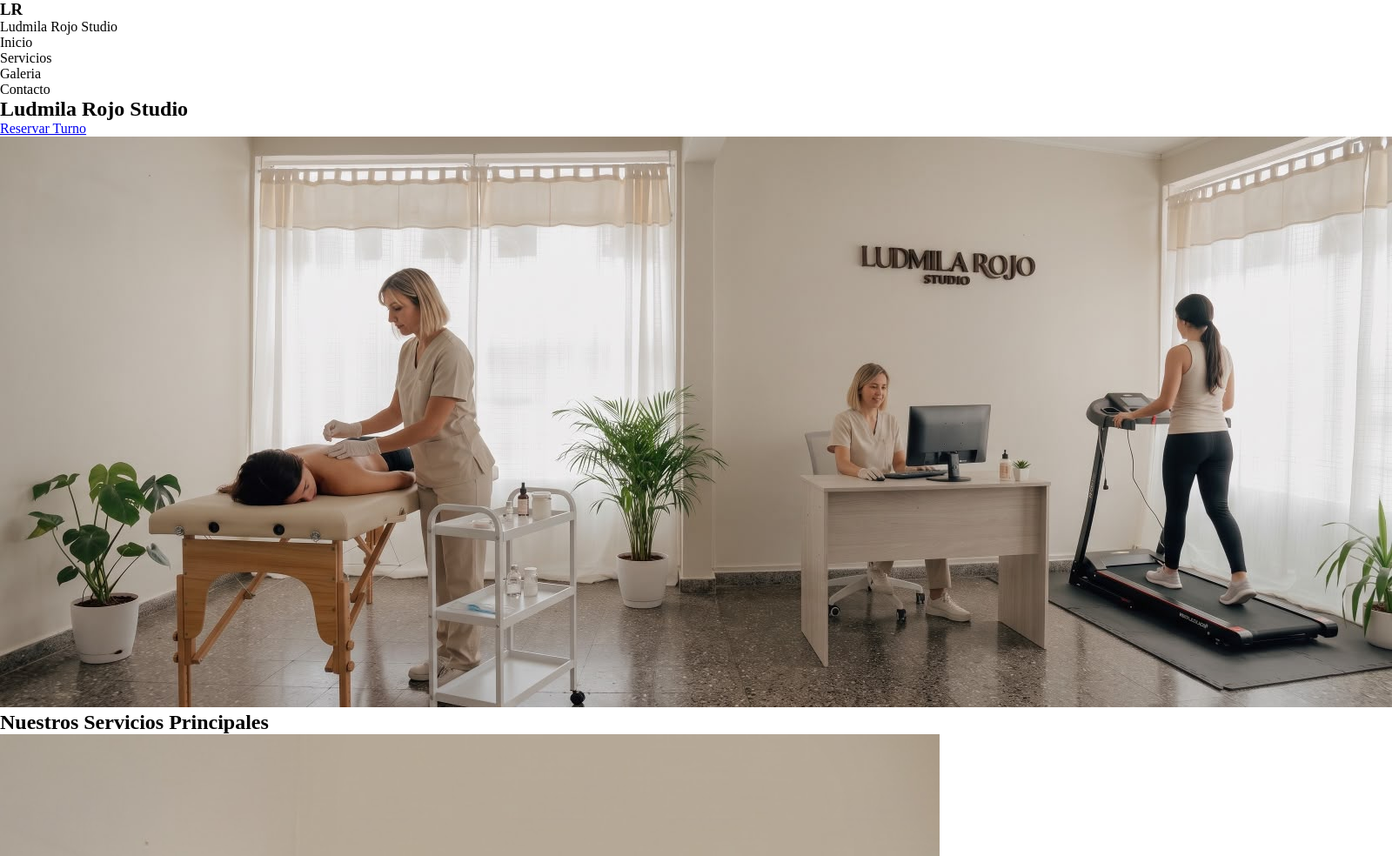
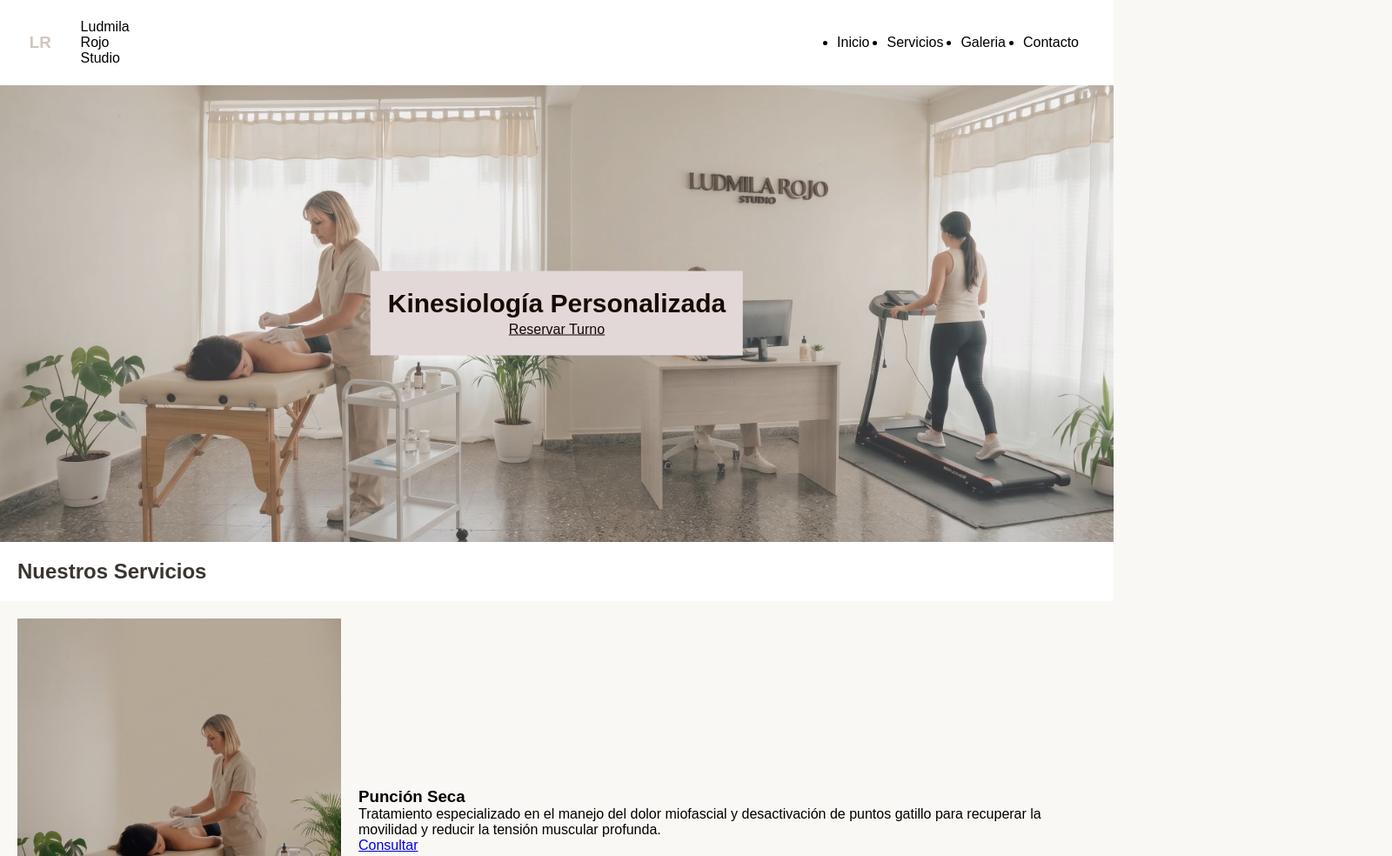
Before and after one commit to kinesiologarojoludmila-spec/lr-studio, a plain HTML site: page index.html in a window 1280 px wide. Shown: the top 984 px of the page at 87% size, 1600 px wide, since content can reach past the window. Drawn offline with Linux system fonts and the light colour scheme.

Commit message:
add: css header , section hero y cards

```diff
--- a/css/style.css
+++ /dev/null
@@ -1,34 +0,0 @@
-/* --- RESET --- */
-* {
-    margin: 0;
-    padding: 0;
-    box-sizing: border-box;
-}
-
-
-
-
-
-  <!--HEADER/NAVEGACIÓN-->
-
-
-
-
-
-  <!-- 1. SECCIÓN HERO (INICIO) -->
-
-
-
-
-
-
-
-  <!-- 2. SECCIÓN DE TARJETAS (CARDS) -->
-
-
-
-
-
-
-
-  <!-- 4. SECCIÓN DE CONTACTO (FORMULARIO) -->
--- a/index.html
+++ b/index.html
@@ -4,77 +4,79 @@
     <meta charset="UTF-8">
     <meta name="viewport" content="width=device-width, initial-scale=1.0">
     <title>Ludmila Rojo Studio</title>
-    <link rel="stylesheet" href="/css/style.css">
+    <link rel="stylesheet" href="style.css"
     <link href="https://fonts.googleapis.com/css2?family=Inter:wght@300;400;500;600&display=swap" rel="stylesheet">
 
 </head>
 <body>
 
     <!--HEADER/NAVEGACIÓN-->
-    <header>
-        <div class="logo-conteniner">
+    <header class="site-header">
+        <div id="site-header">
+            <div id=""logo-conteniner">
             <h3>LR</h3>
-            <span class="name">Ludmila Rojo Studio</span>
-        </div>
-        <nav class="nav-menu">
-            <ul>
+            <span class="name">Ludmila Rojo <br>Studio</span>
+            </div>
+            <nav id="nav-menu">
+            <ul class="navegacion">
                 <li>Inicio</li>
                 <li>Servicios</li>
                 <li>Galeria</li>
                 <li>Contacto</li>
             </ul>
-        </nav>
+            </nav>
+        </div>
     </header>
 
 
     <main>
         <!-- 1. SECCIÓN HERO (INICIO) -->
-        <section id="inicio" class="hero-section">
-            <div class="hero-content">
-                <h1 class="hero-title">Ludmila Rojo Studio</h1>
-                <a href="contacto" class="cta-button">Reservar Turno</a>
-            </div>
-            <div>
-                <img src="/assets/img/imgfondo-hero.jpeg" alt="imagen de mi consultorio y los diferentes servicios" loading="eager">
+        <section class="hero-section">
+            <div class="img-container">
+                <img class="hero-img" src="assets/img/imgfondo-hero.jpeg" alt="imagen de mi consultorio y los diferentes servicios" loading="eager">
+                <div class="hero-content">
+                    <h1 class="hero-title">Kinesiología Personalizada</h1>
+                    <a href="contacto" class="cta-button">Reservar Turno</a>
             </div>
         </section>
 
         <!-- 2. SECCIÓN DE TARJETAS (CARDS) -->
-        <section id= "servicios" class="cards-section">
-            <h2 class="section title">Nuestros Servicios Principales</h2>
+        <section class="servicios-cards">
+            <h2>Nuestros Servicios </h2>
             <div class="cards-conteiner">
-
-                <!--Tarjeta 1:Punción Seca-->
                 <article class="card">
-                    <img class="img-ps" src="/assets/img/img-puncion.jpg" alt="Sesión de Punción Seca"
+                    <img src="assets/img/img-puncion.jpg" alt="Sesión de Punción Seca" class="card-img">
                     <div class="card-body">
                         <h3>Punción Seca</h3>
-                        <p>Tratamiento especializado en el manejo del dolor miofascial y desactivación de puntos gatillo para recuperar la movilidad y reducir la tensión muscular profunda.</p>
+                        <p class="card-text">Tratamiento especializado en el manejo del dolor miofascial y desactivación de puntos gatillo para recuperar la movilidad y reducir la tensión muscular profunda.</p>
+                        <a href="#contacto" class="card-btn">Consultar</a>
                     </div>
                 </article>
-                <!--Tarjeta 2:Plantillas Ebers-->
+
                 <article class="card">
-                    <img class="img-ps" src="/assets/img/img-plantillas.jpg" alt="Sesión de Evaluación de la Pisada"
+                    <img src="assets/img/img-plantillas.jpg" alt="Sistema innovador Ebers de evaluación intra calzado" class="card-img">
                     <div class="card-body">
                         <h3>Plantillas Ebers (Nanotecnología)</h3>
-                        <p>Innovador sistema de evaluación intra-calzado asistido por nanotecnología para el diseño de plantillas ortopédicas personalizadas de alta precisión biomecánica.</p>
+                        <p class="card-text">Innovador sistema de evaluación intra-calzado asistido por nanotecnología para el diseño de plantillas ortopédicas personalizadas de alta precisión biomecánica.</p>
+                        <a href="#contacto" class="card-btn">Ver más</a>
                     </div>
                 </article>
+
             </div>
 
-        </section>
 
-        <section id="galeria" class="gallery-section">
+
+        <!-- <section id="galeria" class="gallery-section">
             <h2 class="section-title">Espacio y Práctica Profesional</h2>
             <div class="gallery-mosaic">
-                <img src="/assets/img/img-consul.jpeg" alt="Consultorio minimalista" class="gallery-img">
-                <img src="/assets/img/img-ebers-cinta.jpeg" alt="Evaluación de la Pisada Dinámica y estática" class="gallery-img">
-                <img src="/assets/img/img-eberscerca.jpeg" alt="Detalle de aparatología" class="gallery-img">
-                <img src="/assets/img/img-ps-talon.jpeg" alt="Sesión punción Seca" class="gallery-img">
-                <img src="/assets/img/img-plantillas.jpg" alt="Detalle de plantillas Ebers" class="gallery-img">
-                <img src="/assets/img/img-agujas.jpeg" alt="Agujas Punción Seca" class="gallery-img">
+                <img src="assets/img/img-consul.jpeg" alt="Consultorio minimalista" class="gallery-img">
+                <img src="assets/img/img-ebers-cinta.jpeg" alt="Evaluación de la Pisada Dinámica y estática" class="gallery-img">
+                <img src="assets/img/img-eberscerca.jpeg" alt="Detalle de aparatología" class="gallery-img">
+                <img src="assets/img/img-ps-talon.jpeg" alt="Sesión punción Seca" class="gallery-img">
+                <img src="assets/img/img-plantillas.jpg" alt="Detalle de plantillas Ebers" class="gallery-img">
+                <img src="assets/img/img-agujas.jpeg" alt="Agujas Punción Seca" class="gallery-img">
             </div>
-        </section>
+        </section> -->
 
         <!-- 4. SECCIÓN DE CONTACTO (FORMULARIO) -->
         <section id="contacto" class="contact-section">
--- /dev/null
+++ b/style.css
@@ -0,0 +1,176 @@
+/* --- RESET --- */
+* {
+    margin: 0;
+    padding: 0;
+    box-sizing: border-box;
+}
+
+:root {
+    /* --- COLORES PRINCIPALES Y DE MARCA --- */
+    --color-primary: #4A453F;        /* Cafe Neutro Oscuro: Usado en encabezados, botones de envío y nombres de marca */
+    --color-primary-hover: #332F2B;  /* Cafe Intenso: Estado hover/activo de botones principales */
+    --color-accent: #E2D9D2;         /* Nude Usado en el botón principal (CTA) del Hero */
+    --color-accent-hover: #D1C5BC;   /* Beige Tostado Sutil: Hover para botones secundarios y acentos */
+
+    /* --- FONDO Y SUPERFICIES --- */
+    --color-bg-main: #FAF8F5;        /* Blanco Nude Sutil: Fondo general del sitio */
+    --color-bg-card: #FFFFFF;        /* Blanco Puro: Fondo para tarjetas (Cards) y formulario */
+    --color-bg-alt: #F4F0EB;         /* Beige Sutil de Contraste: Fondo de la sección de galería */
+
+    /* --- TEXTOS --- */
+    --color-text-main: #333333;      /* Gris Carbón Suave: Texto de lectura principal */
+    --color-text-muted: #7A7269;     /* Gris Muted / Topo: Subtítulos y textos secundarios */
+    --color-text-link: #6B635B;      /* Marrón Grisáceo: Enlaces de navegación */
+
+    /* --- BORDES Y DETALLES --- */
+    --color-border-light: #EFECE6;   /* Borde Sutil: Líneas divisoras del header y tarjetas */
+    --color-border-input: #D1C5BC;   /* Borde Nude de Input: Marcos para el formulario */
+
+    /* --- FOOTER Y CONTRASTE --- */
+    --color-footer-bg: #3A3530;      /* Gris Oscuro Tierra: Fondo del pie de página */
+    --color-footer-text: #D1C5BC;    /* Beige Claro: Texto informativo en el footer */
+    --color-white: #FFFFFF;          /* Blanco Puro para textos sobre fondos oscuros */
+}
+
+
+body {
+    font-family: sans-serif;
+    /*color: var(--color-text-main);*/
+    background-color: var(--color-bg-main);
+}
+
+
+/* --- HEADER --- */
+
+#site-header {
+    background-color: var(--color-white);
+    display: flex;
+    justify-content:space-between;
+    align-items: center;
+    padding: 0%;
+}
+
+.site-header div {
+   /* background-color:rgb(207, 45, 94);*/
+    display: flex;
+    justify-content: center;
+    align-items:center;
+    gap: 20px;
+    padding: 20px;
+    }
+
+    .site-header h3 {
+    color: #D1C5BC;
+    padding: 10%;
+    border-radius: 10%;
+    }
+
+
+    .site-header nav {
+    /*background-color:rgb(223, 84, 29);*/
+    display: flex;
+    padding: 20px;
+    }
+
+    ul {
+    /*background-color: var(--color-footer-bg);*/
+    display: flex;
+    justify-content:flex-end;
+    align-items: center;
+    gap: 20px;
+    padding: 20px;
+    }
+
+/* --- SECCIÓN HERO --- */
+
+.hero-section {
+  /*background-color: #35e226;*/
+  display: grid;
+  grid-template-columns: 1fr;
+  grid-template-rows: 1fr;
+  position: relative;
+  overflow: hidden;
+}
+
+.img-container {
+  position: relative;
+  display: inline-block;
+  text-align: center;
+    }
+
+.img-container img {
+    display: block;
+    width: 100%;
+    height:auto;
+    object-fit: cover;
+    opacity: 80%;
+}
+
+.hero-content {
+  background-color: rgb(227, 216, 216) ;
+  position: absolute;
+   top: 50%;
+   left: 50%;
+   transform: translate(-50%, -50%);
+  color:#170b01;
+  padding: 20px;
+  font-size:20px;
+}
+
+.cta-button {
+  /*background-color: rgb(236, 238, 234);*/
+  color: #130902;
+  border:none;
+  font-size: 16px;
+  cursor:pointer;
+}
+
+
+<!--SECCIÓN DE TARJETAS-->
+
+
+.cards-conteiner {
+    display: flex;
+    justify-content:flex-end;
+    align-items: center;
+    gap: 20px;
+    padding: 20px;
+}
+
+section h2 {
+    color: var(--color-footer-bg);
+    background-color: var(--color-bg-card);
+    padding: 20px;
+}
+
+article {
+    /*background-color: brown;*/
+    display: flex;
+    justify-content:flex-end;
+    align-items: center;
+    gap: 20px;
+    padding: 20px;
+}
+
+
+.card-img {
+    width: 30%;
+}
+
+
+.gallery-mosaic {
+    display: grid;
+grid-template-columns: 3fr;
+  grid-template-rows: 2fr;
+  position: relative;
+  overflow: hidden;
+}
+
+.gallery-img {
+
+display: grid;
+grid-template-columns: 3fr;
+  grid-template-rows: 2fr;
+  position: relative;
+  overflow: hidden;
+}
```
Also changed, not shown: 2 other files.
